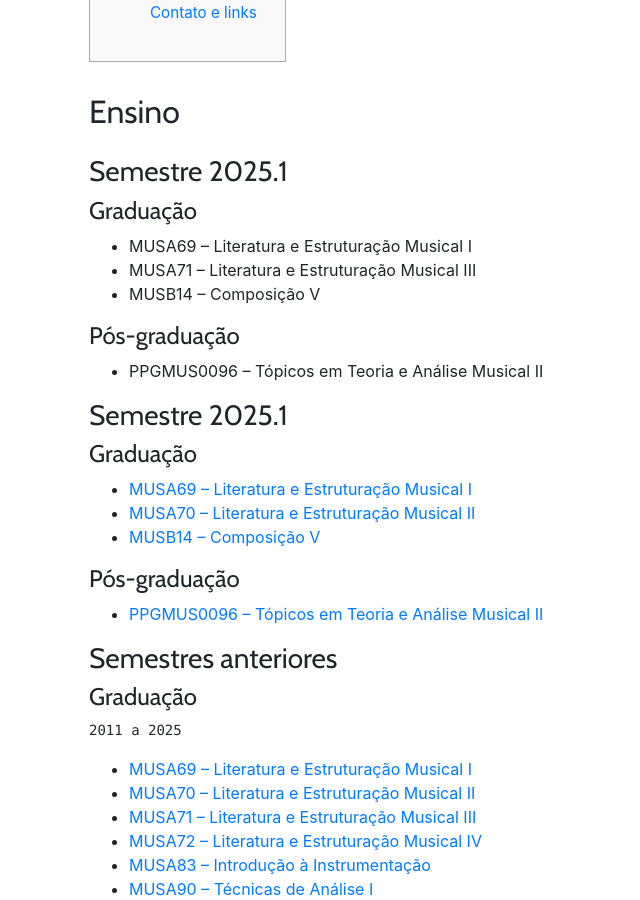
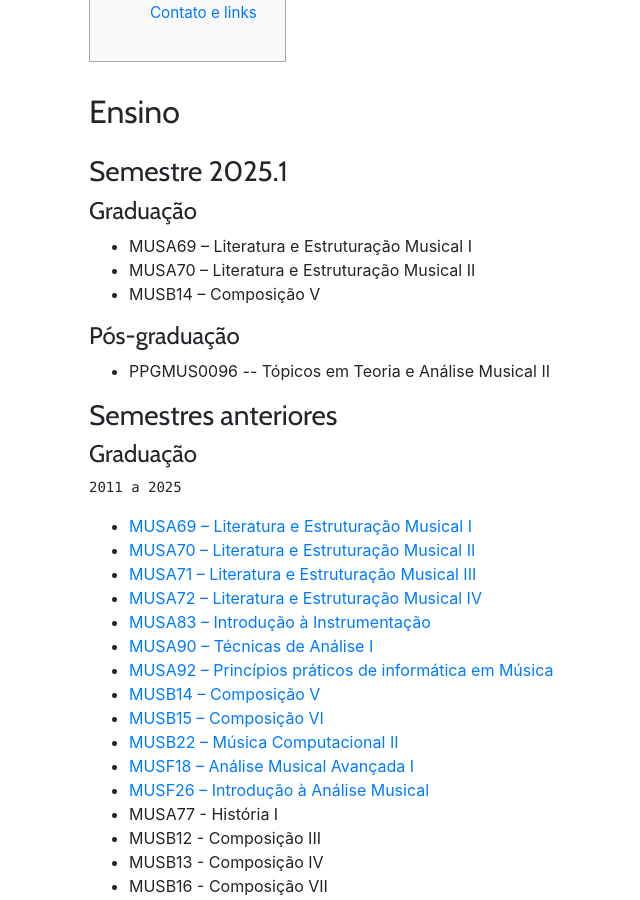
Before and after one commit to kroger/genosmus, a Jekyll site: the page built from _marcos/index.html, in a window 1280 px wide and 900 px high, scrolled down 358 px. Shown: the whole window, without its empty margins (11-651 px from the left). Built offline with Jekyll 4.4.1, drawn with Linux system fonts in a browser that asks for light colours; nearby versions of some CDN libraries.

Commit message:
Reorganiza index Marcos
- Remove previsão manual 2025.1
- Omite links para disciplinas de 2025.1

```diff
--- a/_marcos/index.html
+++ b/_marcos/index.html
@@ -44,22 +44,6 @@
 
 <h2 id="ensino">Ensino</h2>
 
-<h3>Semestre 2025.1</h3>
-
-<h4>Graduação</h4>
-
-<ul>
-  <li>MUSA69 &ndash; Literatura e Estruturação Musical I</li>
-  <li>MUSA71 &ndash; Literatura e Estruturação Musical III</li>
-  <li>MUSB14 &ndash; Composição V</li>
-</ul>
-
-<h4>Pós-graduação</h4>
-
-<ul>
-  <li>PPGMUS0096 &ndash; Tópicos em Teoria e Análise Musical II</li>
-</ul>
-
 <h3>Semestre {{ semestre_atual }}</h3>
 
 <h4>Graduação</h4>
@@ -68,8 +52,8 @@
   {% for page in pages %}
   {% assign disciplina = page.relative_path | split: '/' | last | replace: '.md', '' %}
   {% if site.data.docentes.marcos.atual contains disciplina %}
-  <!-- <li>{{ page.title | replace: '--', '&ndash;' }}</li> -->
-  <li><a href="{{ page.url }}">{{ page.title | replace: '--', '&ndash;' }}</a></li>
+  <li>{{ page.title | replace: '--', '&ndash;' }}</li>
+  <!-- <li><a href="{{ page.url }}">{{ page.title | replace: '--', '&ndash;' }}</a></li> -->
   {% endif %}
   {% endfor %}
 </ul>
@@ -82,8 +66,8 @@
     {% for page in pages %}
     {% assign disciplina = page.relative_path | split: '/' | last | replace: '.md', '' %}
     {% if site.data.docentes.marcos.atual contains disciplina %}
-    <!--<li>{{ page.title | replace: '&#45;&#45;', '&ndash;' }}</li>-->
-    <li><a href="{{ page.url }}">{{ page.title | replace: '--', '&ndash;' }}</a></li>
+    <li>{{ page.title | replace: '&#45;&#45;', '&ndash;' }}</li>
+    <!-- <li><a href="{{ page.url }}">{{ page.title | replace: '--', '&ndash;' }}</a></li> -->
     {% endif %}
     {% endfor %}
 </ul>
```
